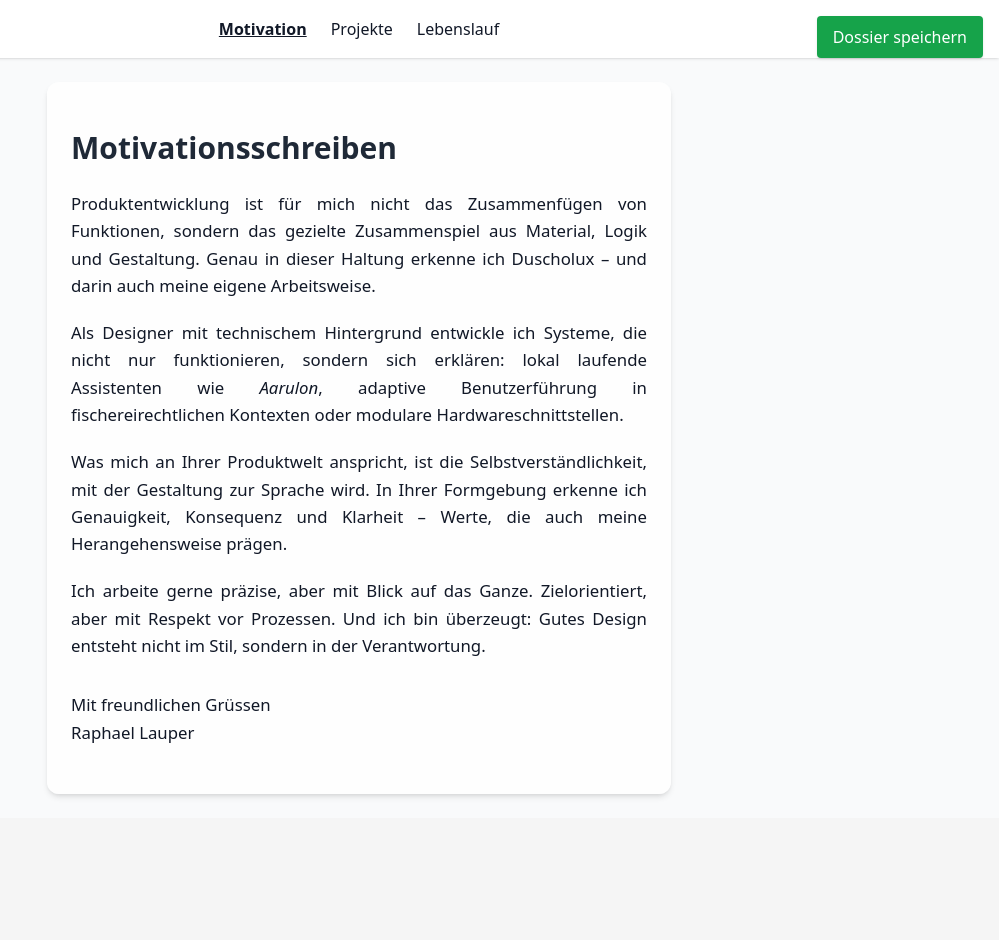
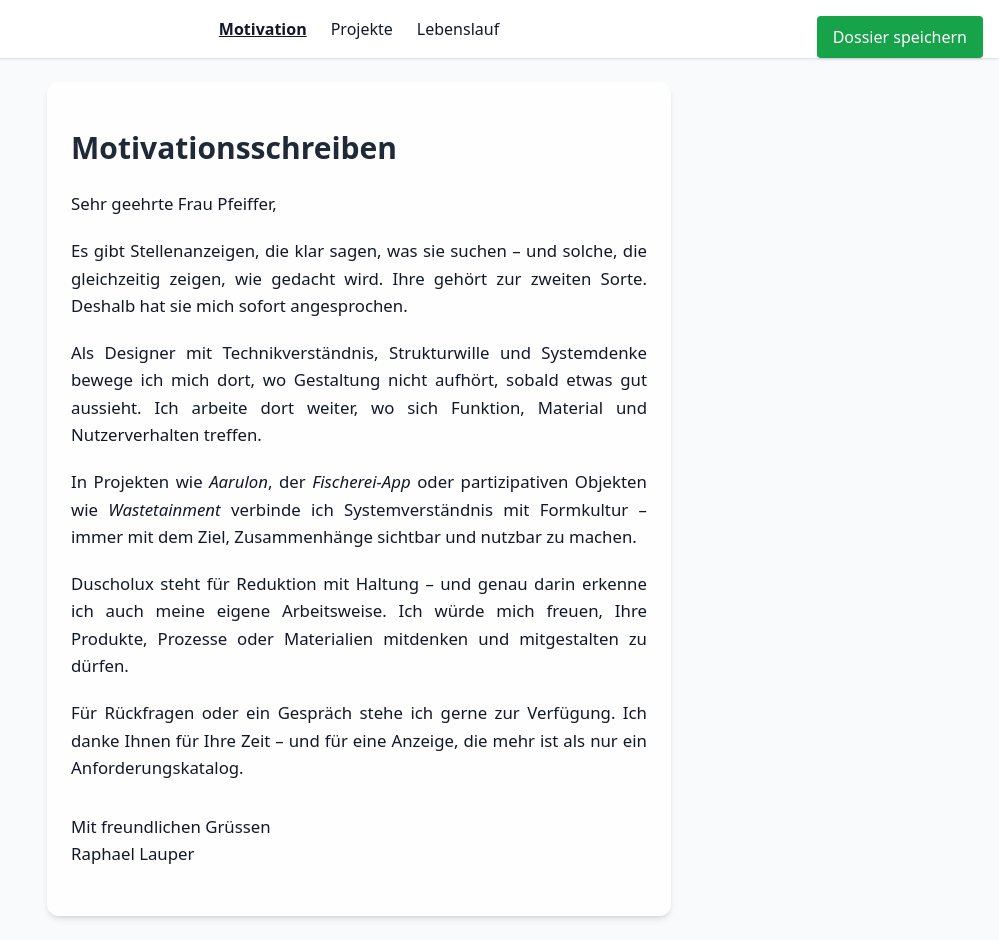
Before and after one commit to raphaellauper/bewerbungRL4789, a React (Vite) app: page / in a window 1280 px wide. Shown: the whole page, without its empty margins (281-1280 px from the left). Before the commit the page ends 818 px from the top, so only its background shows below. Built offline with nearby package versions, Linux system fonts and the light colour scheme.

Commit message:
Update Motivation.jsx

```diff
--- a/src/Motivation.jsx
+++ b/src/Motivation.jsx
@@ -4,19 +4,27 @@ export default function Motivation() {
       <h1 className="text-3xl font-bold text-primary mb-6">Motivationsschreiben</h1>
 
       <p className="mb-5">
-        Produktentwicklung ist für mich nicht das Zusammenfügen von Funktionen, sondern das gezielte Zusammenspiel aus Material, Logik und Gestaltung. Genau in dieser Haltung erkenne ich Duscholux – und darin auch meine eigene Arbeitsweise.
+        Sehr geehrte Frau Pfeiffer,
       </p>
 
       <p className="mb-5">
-        Als Designer mit technischem Hintergrund entwickle ich Systeme, die nicht nur funktionieren, sondern sich erklären: lokal laufende Assistenten wie <em>Aarulon</em>, adaptive Benutzerführung in fischereirechtlichen Kontexten oder modulare Hardwareschnittstellen.
+        Es gibt Stellenanzeigen, die klar sagen, was sie suchen – und solche, die gleichzeitig zeigen, wie gedacht wird. Ihre gehört zur zweiten Sorte. Deshalb hat sie mich sofort angesprochen.
       </p>
 
       <p className="mb-5">
-        Was mich an Ihrer Produktwelt anspricht, ist die Selbstverständlichkeit, mit der Gestaltung zur Sprache wird. In Ihrer Formgebung erkenne ich Genauigkeit, Konsequenz und Klarheit – Werte, die auch meine Herangehensweise prägen.
+        Als Designer mit Technikverständnis, Strukturwille und Systemdenke bewege ich mich dort, wo Gestaltung nicht aufhört, sobald etwas gut aussieht. Ich arbeite dort weiter, wo sich Funktion, Material und Nutzerverhalten treffen.
       </p>
 
       <p className="mb-5">
-        Ich arbeite gerne präzise, aber mit Blick auf das Ganze. Zielorientiert, aber mit Respekt vor Prozessen. Und ich bin überzeugt: Gutes Design entsteht nicht im Stil, sondern in der Verantwortung.
+        In Projekten wie <em>Aarulon</em>, der <em>Fischerei-App</em> oder partizipativen Objekten wie <em>Wastetainment</em> verbinde ich Systemverständnis mit Formkultur – immer mit dem Ziel, Zusammenhänge sichtbar und nutzbar zu machen.
+      </p>
+
+      <p className="mb-5">
+        Duscholux steht für Reduktion mit Haltung – und genau darin erkenne ich auch meine eigene Arbeitsweise. Ich würde mich freuen, Ihre Produkte, Prozesse oder Materialien mitdenken und mitgestalten zu dürfen.
+      </p>
+
+      <p className="mb-5">
+        Für Rückfragen oder ein Gespräch stehe ich gerne zur Verfügung. Ich danke Ihnen für Ihre Zeit – und für eine Anzeige, die mehr ist als nur ein Anforderungskatalog.
       </p>
 
       <p className="mt-8">Mit freundlichen Grüssen<br />Raphael Lauper</p>
```
